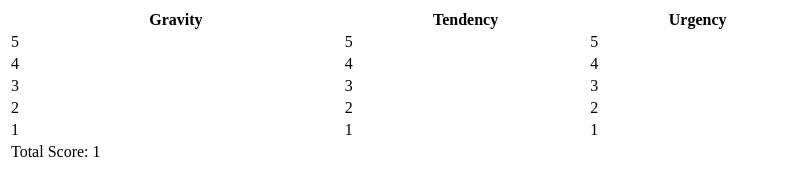
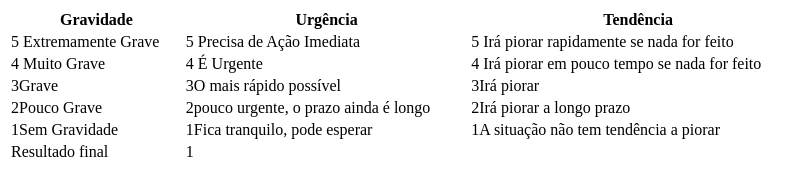
Before and after one commit to yurireeis/gut-calc, an Electron app: page index.html in a window 800 px wide. Drawn offline with Linux system fonts and the light colour scheme.

Commit message:
Improvement: english and portuguese languages

```diff
--- a/calc.js
+++ b/calc.js
@@ -8,8 +8,8 @@ const calc = () => {
 }
 
 const updateScore = () => {
-    const scoreElement = document.getElementsByTagName('score')
-    scoreElement[0].textContent = score
+    const scoreElement = document.getElementById('score')
+    scoreElement.textContent = score
 }
 
 const firstCalc = () => {
--- a/index.html
+++ b/index.html
@@ -7,44 +7,58 @@
         <title>GUT Calculator</title>
         <style>
             html, body { width: 100%; }
+            { text-transform: uppercase; }
+            .selected { border: 1px solid red; }
         </style>
-    <script src="calc.js"></script>
     </head>
-<body onload="firstCalc()">
+    <body onload="setLanguage('pt');firstCalc();">
         <table style="width: 100%">
             <tr>
-            <th>Gravity</th>
-            <th>Tendency</th>
-            <th>Urgency</th>
+                <th>
+                    <span class="subject"></span>
+                </th>
+                <th>
+                    <span class="subject"></span>
+                </th>
+                <th>
+                    <span class="subject"></span>
+                </th>
             </tr>
             <tr>
-            <td>5</td>
-            <td>5</td>
-            <td>5</td>
+                <td>5 <span class="description-4"></span></td>
+                <td>5 <span class="description-4"></span></td>
+                <td>5 <span class="description-4"></span></td>
             </tr>
             <tr>
-            <td>4</td>
-            <td>4</td>
-            <td>4</td>
+                <td>4 <span class="description-3"></span></td>
+                <td>4 <span class="description-3"></span></td>
+                <td>4 <span class="description-3"></span></td>
             </tr>
             <tr>
-            <td>3</td>
-            <td>3</td>
-            <td>3</td>
+                <td>3<span class="description-2"></span></td>
+                <td>3<span class="description-2"></span></td>
+                <td>3<span class="description-2"></span></td>
             </tr>
             <tr>
-            <td>2</td>
-            <td>2</td>
-            <td>2</td>
+                <td>2<span class="description-1"></span></td>
+                <td>2<span class="description-1"></span></td>
+                <td>2<span class="description-1"></span></td>
             </tr>
             <tr>
-            <td>1</td>
-            <td>1</td>
-            <td>1</td>
+                <td>1<span class="description-0"></span></td>
+                <td>1<span class="description-0"></span></td>
+                <td>1<span class="description-0"></span></td>
             </tr>
             <tr>
-            <td>Total Score: <score></score></td>
+                <td>
+                    <label id="final-score-label"></label>
+                </td>
+                <td>
+                    <span id="score"></span>
+                </td>
             </tr>
         </table>
+        <script src="calc.js"></script>
+        <script src="lang.js"></script>
     </body>
 </html>
--- /dev/null
+++ b/lang.js
@@ -0,0 +1,77 @@
+const dictionary = {
+    'pt': {
+        'result': 'Resultado final',
+        'subject': [
+            'Gravidade',
+            'Urgência',
+            'Tendência'
+        ],
+        'gravity': [
+            'Sem Gravidade',
+            'Pouco Grave',
+            'Grave',
+            'Muito Grave',
+            'Extremamente Grave',
+        ],
+        'urgency': [
+            'Fica tranquilo, pode esperar',
+            'pouco urgente, o prazo ainda é longo',
+            'O mais rápido possível',
+            'É Urgente',
+            'Precisa de Ação Imediata'
+        ],
+        'tendency': [
+            'A situação não tem tendência a piorar',
+            'Irá piorar a longo prazo',
+            'Irá piorar',
+            'Irá piorar em pouco tempo se nada for feito',
+            'Irá piorar rapidamente se nada for feito'
+        ]
+    },
+    'result': 'Final Result',
+    'en': {
+        'subject:': [
+            'Gravity',
+            'Urgency',
+            'Tendency'
+        ],
+        'gravity': [
+            'Sem Gravidade',
+            'Pouco Grave',
+            'Grave',
+            'Muito Grave',
+            'Extremamente Grave',
+        ],
+        'urgency': [
+            'Fica tranquilo, pode esperar',
+            'pouco urgente, o prazo ainda é longo',
+            'O mais rápido possível',
+            'É Urgente',
+            'Precisa de Ação Imediata'
+        ],
+        'tendency': [
+            'A situação não tem tendência a piorar',
+            'Irá piorar a longo prazo',
+            'Irá piorar',
+            'Irá piorar em pouco tempo se nada for feito',
+            'Irá piorar rapidamente se nada for feito'
+        ]
+    }
+}
+
+const setLanguage = (language) => {
+    const finalScoreLabel = document.getElementById('final-score-label')
+    finalScoreLabel.textContent = dictionary[language]['result']
+    const subjectElements = document.getElementsByClassName('subject')
+
+    subjectElements[0].textContent = dictionary[language]['subject'][0]
+    subjectElements[1].textContent = dictionary[language]['subject'][1]
+    subjectElements[2].textContent = dictionary[language]['subject'][2]
+
+    for (let i = 0; i < 5; i++) {
+        const descriptionElements = document.getElementsByClassName('description-' + i)
+        descriptionElements[0].textContent = dictionary[language]['gravity'][i]
+        descriptionElements[1].textContent = dictionary[language]['urgency'][i]
+        descriptionElements[2].textContent = dictionary[language]['tendency'][i]
+    }
+}
--- /dev/null
+++ b/style.css
@@ -0,0 +1,5 @@
+html, body { width: 100%; }
+
+.text-uppercase { text-transform: uppercase; }
+
+.selected { border: 1px solid red; }
```
Lines whose indentation alone changed are shown as unchanged.
